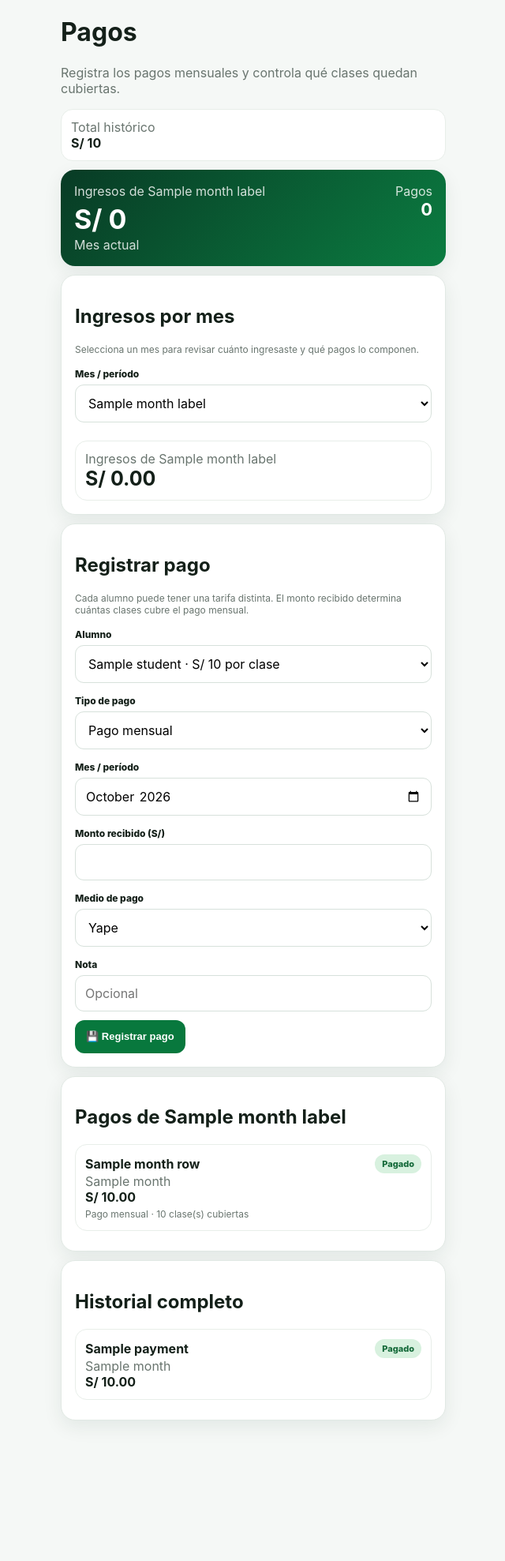
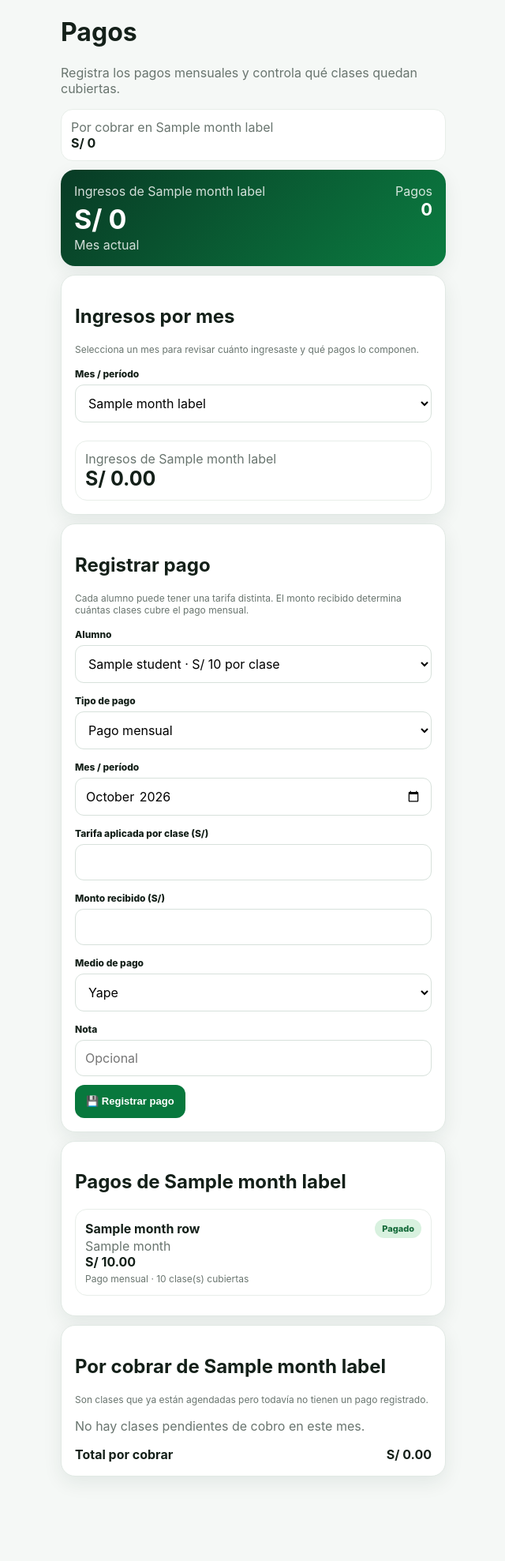
Before and after one commit to juancarlosrockman/jc-futbol-coach, a Python web app: template templates/payments.html in a window 1280 px wide. Shown: the whole page at 79% size, without its empty margins (319-959 px from the left). Before the commit the page ends 1802 px from the top, so only its background shows below. Run offline with Jinja, Linux system fonts and the light colour scheme; the template is opened without the code that fills it: most values are stand-ins (such as "Sample title", 1, 10 or a date in 2020).

Commit message:
Add files via upload

```diff
--- a/templates/availability.html
+++ b/templates/availability.html
@@ -11,4 +11,7 @@
 </div>
 <div class="card"><h2>➕ Agregar horario fijo</h2><p class="muted">Este horario se repite cada semana y puede ser elegido por alumnos nuevos como horario fijo de entrenamiento.</p><form method="post"><input type="hidden" name="csrf_token" value="{{ csrf_token() }}"><input type="hidden" name="action" value="add"><div class="grid"><div><label>Zona</label><input name="zone" placeholder="Ej. Chorrillos" required></div><div><label>Día</label><select name="day">{% for d in days %}<option>{{d}}</option>{% endfor %}</select></div><div><label>Hora</label><input name="time" type="time" required></div><div><label>Turno</label><select name="turn">{% for t in turns %}<option>{{t}}</option>{% endfor %}</select></div></div><button class="btn green">Guardar horario fijo</button></form></div>
 <div class="card"><h2>📋 Horarios fijos publicados</h2>{% if availability %}<div class="availability-list">{% for a in availability %}<div class="stat availability-row"><div><b>{{a.zone}}</b><br><span class="muted">Todos los {{a.day.lower()}} · {{display_time(a.time)}}</span><br><span class="pill blue">{{a.turn}}</span></div><form method="post" action="{{url_for('delete_availability',availability_id=a.id)}}" onsubmit="return confirm('¿Eliminar esta disponibilidad?');"><input type="hidden" name="csrf_token" value="{{ csrf_token() }}"><button class="btn danger">Eliminar</button></form></div>{% endfor %}</div>{% else %}<p class="muted">No hay horarios fijos publicados.</p>{% endif %}</div>
-<div class="card"><h2>🔵 Espacios de recuperación</h2><p class="muted">Se generan automáticamente desde horarios ya programados para alumnos actuales. <b>No se muestran a alumnos nuevos.</b></p>{% if recovery_slots %}<div class="availability-list">{% for x in recovery_slots %}<div class="stat availability-row"><div><b>{{x.student_name}}</b><br><span class="muted">{{x.zone}} · {{x.day}} {{display_date(x.date)}} · {{display_time(x.time)}}</span><br><span class="pill blue">Solo reprogramaciones</span></div></div>{% endfor %}</div>{% else %}<div class="notice">Por ahora no hay espacios automáticos de recuperación.</div>{% endif %}</div>{% endblock %}
+<div class="card"><h2>🔵 Espacios de recuperación</h2><p class="muted">Los automáticos se generan desde horarios ya programados. Los manuales los creas tú y aparecen a los padres cuando necesitan recuperar una clase. <b>No se muestran a alumnos nuevos.</b></p>
+<h3>➕ Crear espacio manual</h3><form method="post"><input type="hidden" name="csrf_token" value="{{csrf_token()}}"><input type="hidden" name="action" value="add_recovery"><div class="grid"><div><label>Fecha</label><input type="date" name="recovery_date" required></div><div><label>Hora</label><input type="time" name="recovery_time" required></div><div><label>Zona</label><input name="recovery_zone" placeholder="Ej. Chacarilla" required></div><div><label>Lugar</label><input name="recovery_place" placeholder="Ej. Parque César Vallejo" required></div></div><button class="btn green">Publicar espacio de recuperación</button></form>
+{% if manual_recovery %}<h3 style="margin-top:18px">Espacios manuales publicados</h3><div class="availability-list">{% for x in manual_recovery %}<div class="stat availability-row"><div><b>{{x.zone}}</b><br><span class="muted">{{display_date(x.date)}} · {{display_time(x.time)}} · {{x.place}}</span><br><span class="pill blue">Disponible para recuperaciones</span></div><form method="post"><input type="hidden" name="csrf_token" value="{{csrf_token()}}"><input type="hidden" name="action" value="delete_recovery"><input type="hidden" name="recovery_id" value="{{x.id}}"><button class="btn danger" type="submit">Eliminar</button></form></div>{% endfor %}</div>{% endif %}
+{% if recovery_slots %}<h3 style="margin-top:18px">Espacios automáticos detectados</h3><div class="availability-list">{% for x in recovery_slots %}<div class="stat availability-row"><div><b>{{x.student_name}}</b><br><span class="muted">{{x.zone}} · {{x.day}} {{display_date(x.date)}} · {{display_time(x.time)}}</span><br><span class="pill blue">Solo reprogramaciones</span></div></div>{% endfor %}</div>{% endif %}</div>{% endblock %}
--- a/templates/layout.html
+++ b/templates/layout.html
@@ -99,8 +99,9 @@ body{background:#f5f8f6;color:var(--ink)}
   .public-request-card .wizard-actions .btn { padding:12px 8px; white-space:normal; }
 }
 
+.loading-overlay{display:none;position:fixed;inset:0;background:rgba(255,255,255,.72);z-index:9999;align-items:center;justify-content:center;backdrop-filter:blur(2px)}.loading-overlay.show{display:flex}.loading-box{background:#fff;border:1px solid var(--line);border-radius:16px;padding:16px 20px;box-shadow:0 10px 30px #0002;font-weight:800;color:#18382a}.loading-spinner{display:inline-block;width:18px;height:18px;border:3px solid #d9e9df;border-top-color:var(--g);border-radius:50%;animation:jcspin .8s linear infinite;vertical-align:-4px;margin-right:8px}@keyframes jcspin{to{transform:rotate(360deg)}}
 </style></head>
-<body class="{% if request.endpoint=='home' %}home-page{% endif %}">
+<body class="{% if request.endpoint=='home' %}home-page{% endif %}"><div id="loadingOverlay" class="loading-overlay"><div class="loading-box"><span class="loading-spinner"></span>Procesando…</div></div>
 {% with messages=get_flashed_messages() %}{% for m in messages %}<div class="wrap" style="padding-bottom:0"><div class="flash">{{m}}</div></div>{% endfor %}{% endwith %}
 {% block shell_header %}{% endblock %}
 <div class="wrap {% if session.get('role')=='coach' %}wide{% endif %}">{% block content %}{% endblock %}</div>
@@ -134,4 +135,5 @@ function installJCFC(){
 }
 window.addEventListener('load',syncInstallOption);
 if('serviceWorker' in navigator){window.addEventListener('load',()=>navigator.serviceWorker.register('/sw.js').catch(()=>{}));}
+document.addEventListener('submit',function(e){if(e.defaultPrevented)return;const f=e.target;if(!f||f.dataset.noLoading==='1')return;const o=document.getElementById('loadingOverlay');if(o)o.classList.add('show');f.querySelectorAll('button[type=submit],input[type=submit]').forEach(b=>{b.disabled=true});});
 </script></body></html>
--- a/templates/new_class.html
+++ b/templates/new_class.html
@@ -5,7 +5,7 @@
 <label>Alumno</label><select name="student_id" id="student_id" required>{% for s in students %}<option value="{{s.id}}" data-zone="{{s.zone or ''}}" data-place="{{s.place or ''}}" data-tariff="{{s.tariff}}" {% if selected and selected.id==s.id %}selected{% endif %}>{{s.student_name}} — S/{{s.tariff|int}} por clase</option>{% endfor %}</select>
 <div id="groups"></div><button type="button" class="btn light" onclick="addGroup()">+ Agregar otro horario</button>
 <hr><h3>💰 Pago mensual (opcional)</h3><label>¿Pago recibido?</label><select name="payment_received" id="payment_received" onchange="togglePay()"><option value="no">No, pagará después</option><option value="yes">Sí, ya pagó</option></select>
-<div id="paybox" style="display:none"><label>Tipo de pago</label><select name="payment_type" id="payment_type" onchange="togglePayType()"><option value="regular">Pago mensual</option><option value="package_8">Paquete especial de 8 clases — S/600</option></select><div id="regularAmount"><label>Monto recibido (S/)</label><input name="payment_amount" id="payment_amount" type="number" step="0.01" value="80"></div><label>Mes / período</label><input name="payment_month" type="month"><label>Medio de pago</label><select name="payment_method"><option>Yape</option><option>Plin</option><option>Efectivo</option><option>Otro</option></select><label>Nota</label><input name="payment_note"></div>
+<div id="paybox" style="display:none"><label>Tipo de pago</label><select name="payment_type" id="payment_type" onchange="togglePayType()"><option value="regular">Pago mensual</option><option value="package_8">Paquete especial de 8 clases — S/600</option></select><div id="regularAmount"><label>Tarifa aplicada por clase (S/)</label><input name="payment_tariff" id="payment_tariff" type="number" step="0.01" min="0"><label>Monto recibido (S/)</label><input name="payment_amount" id="payment_amount" type="number" step="0.01" value="80"></div><label>Mes / período</label><input name="payment_month" type="month"><label>Medio de pago</label><select name="payment_method"><option>Yape</option><option>Plin</option><option>Efectivo</option><option>Otro</option></select><label>Nota</label><input name="payment_note"></div>
 <button class="btn green" style="margin-top:15px">💾 Registrar clases</button></form></div>
 <script>
 let n=0;const days={{days|tojson}};
@@ -13,7 +13,7 @@ function addGroup(){const i=n++;const d=document.createElement('div');d.classNam
 
 function di(x){return days.indexOf(x)}function fd(d){return d.toISOString().slice(0,10)}
 document.getElementById('classForm').addEventListener('submit',e=>{document.querySelectorAll('.gen').forEach(x=>x.remove());let k=0,ok=true;document.querySelectorAll('.schedule-group').forEach(g=>{const wd=g.querySelector('.gd').value,sv=g.querySelector('.gs').value,t=g.querySelector('.gt').value,c=parseInt(g.querySelector('.gc').value||0);if(!sv||!t||!c)return;const st=new Date(sv+'T12:00:00');if(st.getDay()!==((di(wd)+1)%7)){alert('La primera fecha debe corresponder al día seleccionado: '+wd+'.');ok=false;return}for(let j=0;j<c;j++){const x=new Date(st);x.setDate(x.getDate()+j*7);const vals={date:fd(x),time:t,notes:g.querySelector('.gn').value.trim()};for(const [key,val] of Object.entries(vals)){const q=document.createElement('input');q.type='hidden';q.name=`class_${key}_${k}`;q.value=val;q.className='gen';e.target.appendChild(q)}k++}});if(!ok)e.preventDefault()});addGroup();
-function togglePay(){document.getElementById('paybox').style.display=document.getElementById('payment_received').value==='yes'?'block':'none';if(document.getElementById('payment_received').value==='yes')updateRegularAmount()}function updateRegularAmount(){const o=document.querySelector('#student_id option:checked');const tariff=parseFloat(o?.dataset.tariff||0);let total=0;document.querySelectorAll('.schedule-group').forEach(g=>{total+=parseInt(g.querySelector('.gc')?.value||0)});if(document.getElementById('payment_type').value==='regular'&&tariff>0){const a=document.getElementById('payment_amount');if(!a.dataset.edited)a.value=(Math.max(1,total)*tariff).toFixed(2)}}
+function togglePay(){document.getElementById('paybox').style.display=document.getElementById('payment_received').value==='yes'?'block':'none';if(document.getElementById('payment_received').value==='yes')updateRegularAmount()}function updateRegularAmount(){const o=document.querySelector('#student_id option:checked');const tariff=parseFloat(o?.dataset.tariff||0);const rate=document.getElementById('payment_tariff');if(tariff>0&&!rate.dataset.edited)rate.value=tariff.toFixed(2);let total=0;document.querySelectorAll('.schedule-group').forEach(g=>{total+=parseInt(g.querySelector('.gc')?.value||0)});if(document.getElementById('payment_type').value==='regular'&&tariff>0){const a=document.getElementById('payment_amount');const applied=parseFloat(rate.value||tariff);if(!a.dataset.edited)a.value=(Math.max(1,total)*applied).toFixed(2)}}
 function togglePayType(){document.getElementById('regularAmount').style.display=document.getElementById('payment_type').value==='regular'?'block':'none';if(document.getElementById('payment_type').value==='package_8')document.getElementById('payment_amount').value=600;else updateRegularAmount()}
-document.getElementById('payment_amount').addEventListener('input',e=>e.target.dataset.edited='1');document.getElementById('groups').addEventListener('input',updateRegularAmount);document.getElementById('student_id').addEventListener('change',()=>{document.getElementById('payment_amount').dataset.edited='';updateRegularAmount()});
+document.getElementById('payment_amount').addEventListener('input',e=>e.target.dataset.edited='1');document.getElementById('payment_tariff').addEventListener('input',e=>e.target.dataset.edited='1');document.getElementById('groups').addEventListener('input',updateRegularAmount);document.getElementById('student_id').addEventListener('change',()=>{document.getElementById('payment_amount').dataset.edited='';document.getElementById('payment_tariff').dataset.edited='';updateRegularAmount()});
 </script>{% endblock %}
--- a/templates/parent.html
+++ b/templates/parent.html
@@ -114,7 +114,7 @@
       <div class="pay-total">S/ {{child.current_paid|int}}</div>
       {% if child.recovery_pending > 0 %}<div class="notice" style="margin-top:10px"><b>Recuperación agendada de un período anterior</b><br>{{child.recovery_pending}} clase(s) ya están agendadas y cubiertas por su pago original. No consumen las clases del mes actual.</div>{% endif %}
     </div>
-    <h3 style="margin:18px 0 8px">Historial de pagos</h3>
+    <h3 style="margin:18px 0 8px">Pago del mes actual</h3>
     {% for p in child.payments %}<div class="stat" style="margin-top:8px"><div class="row"><b>{{p.month}}</b><span class="pill ok">{{'Pagado' if p.status=='paid' else 'Pendiente'}}</span></div><b>S/ {{p.amount|int}}</b><div class="small muted">{{'Paquete especial de 8 clases' if p.payment_type=='package_8' else 'Pago mensual'}}</div></div>{% else %}<p class="muted">No hay pagos registrados.</p>{% endfor %}
   </div>
 </section>
--- a/templates/payments.html
+++ b/templates/payments.html
@@ -2,7 +2,7 @@
 {% block content %}
 <div class="top">
   <div><h1>Pagos</h1><p class="muted">Registra los pagos mensuales y controla qué clases quedan cubiertas.</p></div>
-  <div class="stat"><span class="muted">Total histórico</span><br><b>S/ {{'%.0f'|format(paid)}}</b></div>
+  <div class="stat"><span class="muted">Por cobrar en {{month_labels[current_month]}}</span><br><b>S/ {{'%.0f'|format(pending_total)}}</b></div>
 </div>
 
 <div class="card" style="background:linear-gradient(135deg,#083b25,#0b7c41);color:#fff;border:0">
@@ -35,7 +35,7 @@
   <form method="post"><input type="hidden" name="csrf_token" value="{{ csrf_token() }}">
     <label>Alumno</label><select name="student_id" id="paymentStudent" required>{% for s in students %}<option value="{{s.id}}" data-tariff="{{s.tariff}}">{{s.student_name}} · S/ {{s.tariff|int}} por clase</option>{% endfor %}</select>
     <label>Tipo de pago</label><select name="payment_type" id="ptype" onchange="changeType()"><option value="regular">Pago mensual</option><option value="package_8">Paquete especial de 8 clases — S/600</option></select>
-    <div id="regularFields"><label>Mes / período</label><input name="month" type="month" value="{{request.form.get('month','')}}" required><label>Monto recibido (S/)</label><input name="amount" id="amount" type="number" step="0.01" min="0" required></div>
+    <div id="regularFields"><label>Mes / período</label><input name="month" type="month" value="{{request.form.get('month','')}}" required><label>Tarifa aplicada por clase (S/)</label><input name="applied_tariff" id="appliedTariff" type="number" step="0.01" min="0" required><label>Monto recibido (S/)</label><input name="amount" id="amount" type="number" step="0.01" min="0" required></div>
     <div id="packageFields" style="display:none"><label>Período de referencia</label><input name="package_month" id="packageMonth" type="month"><p class="notice">El paquete especial cubre hasta 8 clases. Las clases se asignan según disponibilidad.</p></div>
     <label>Medio de pago</label><select name="method"><option>Yape</option><option>Plin</option><option>Efectivo</option><option>Otro</option></select>
     <label>Nota</label><input name="note" placeholder="Opcional">
@@ -46,10 +46,10 @@
 <div class="card"><h2>Pagos de {{month_labels[selected_month]}}</h2>
 {% for p in month_rows %}<div class="stat" style="margin:8px 0"><div class="row"><b>{{p.student_name}}</b><span class="pill ok">Pagado</span></div><span class="muted">{{p.month}}</span><br><b>S/ {{'%.2f'|format(p.amount)}}</b><br><span class="small muted">{{'Paquete especial de 8 clases' if p.payment_type=='package_8' else 'Pago mensual'}} · {{p.sessions_total or 1}} clase(s) cubiertas</span>{% if p.payment_type=='package_8' %}<br><span class="small muted">{{package_info[p.id][0]}} realizadas · {{package_info[p.id][1]}} disponibles</span>{% endif %}</div>{% else %}<p class="muted">No hay pagos registrados para este mes.</p>{% endfor %}</div>
 
-<div class="card"><h2>Historial completo</h2>{% for p in payments %}<div class="stat" style="margin:8px 0"><div class="row"><b>{{p.student_name}}</b><span class="pill ok">Pagado</span></div><span class="muted">{{month_labels.get(p.month,p.month)}}</span><br><b>S/ {{'%.2f'|format(p.amount)}}</b></div>{% endfor %}</div>
+<div class="card"><h2>Por cobrar de {{month_labels[selected_month]}}</h2><p class="small muted">Son clases que ya están agendadas pero todavía no tienen un pago registrado.</p>{% for s in students if pending_by_student.get(s.id,0)>0 %}<div class="stat" style="margin:8px 0"><div class="row"><b>{{s.student_name}}</b><span class="pill warn">Pendiente</span></div><b>S/ {{'%.2f'|format(pending_by_student[s.id])}}</b></div>{% else %}<p class="muted">No hay clases pendientes de cobro en este mes.</p>{% endfor %}<div class="row" style="margin-top:12px"><b>Total por cobrar</b><b>S/ {{'%.2f'|format(pending_total)}}</b></div></div>
 <script>
 function setMonth(){const now=new Date();const m=String(now.getMonth()+1).padStart(2,'0');const v=now.getFullYear()+'-'+m;document.querySelectorAll('input[type=month]').forEach(x=>{if(!x.value)x.value=v})}
-function updateAmount(){const o=document.querySelector('#paymentStudent option:checked');const t=parseFloat(o?.dataset.tariff||0);const a=document.getElementById('amount');if(t)a.value=(t).toFixed(2)}
+function updateAmount(){const o=document.querySelector('#paymentStudent option:checked');const t=parseFloat(o?.dataset.tariff||0);const a=document.getElementById('amount');const at=document.getElementById('appliedTariff');if(t&&!at?.dataset.edited)at.value=t.toFixed(2);if(t&&!a.dataset.edited)a.value=t.toFixed(2)}
 function changeType(){const p=document.getElementById('ptype').value;document.getElementById('regularFields').style.display=p==='regular'?'block':'none';document.getElementById('packageFields').style.display=p==='package_8'?'block':'none';document.getElementById('amount').required=p==='regular';document.querySelector('#regularFields input[type=month]').required=p==='regular';document.getElementById('packageMonth').required=p==='package_8';if(p==='regular')updateAmount()}
 document.getElementById('paymentStudent').addEventListener('change',updateAmount);setMonth();changeType();updateAmount();
 </script>
```
